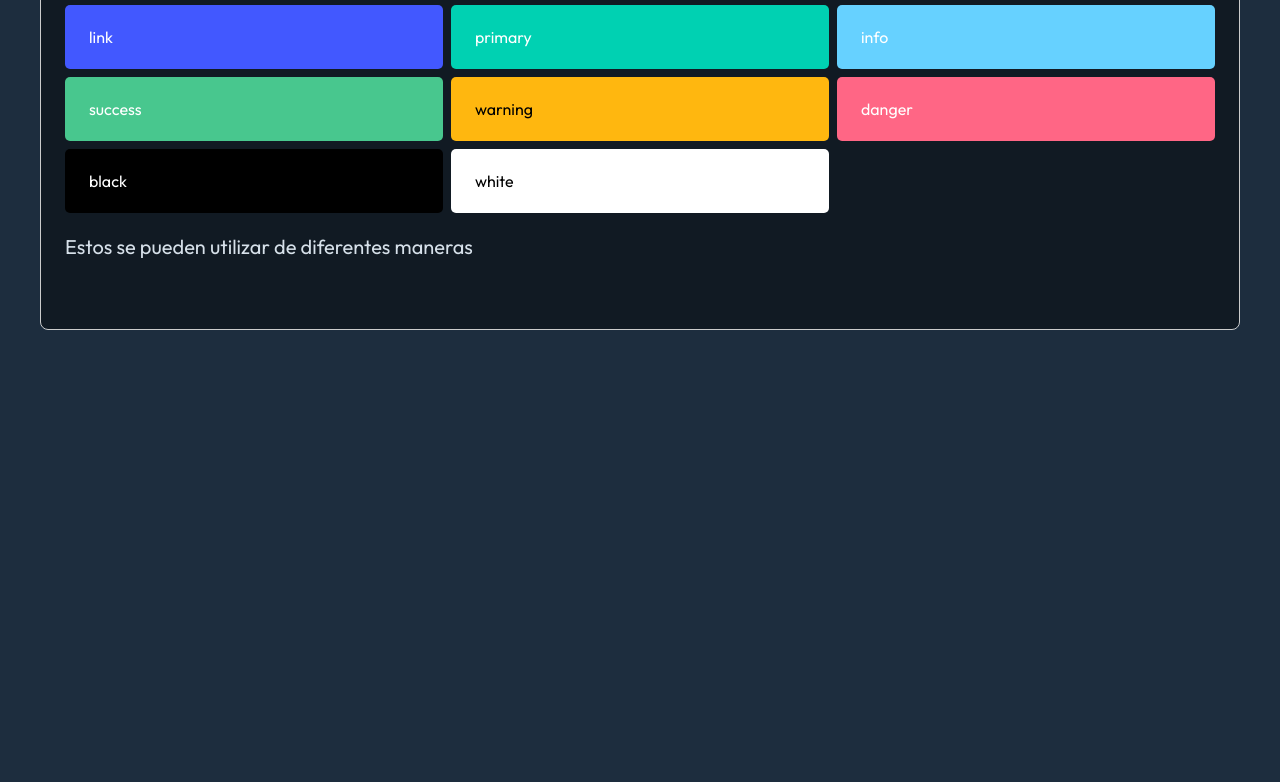
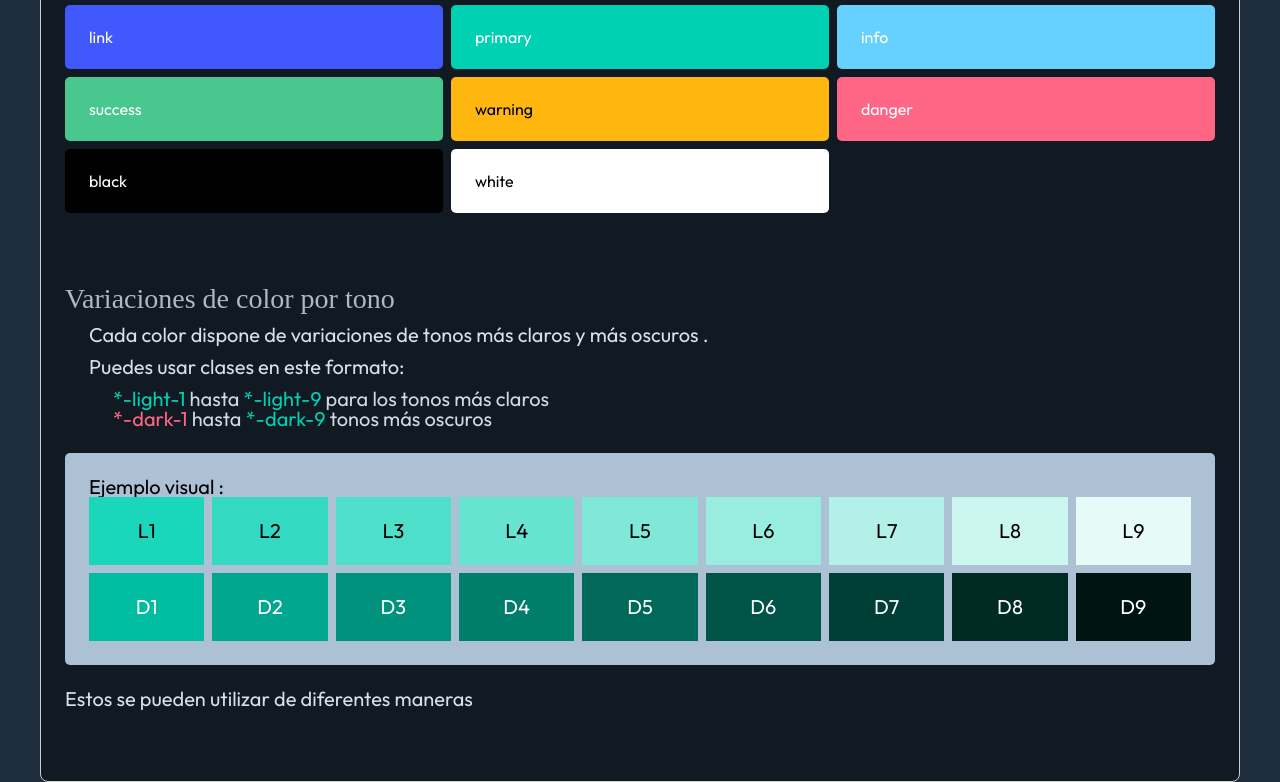
Before and after one commit to manuelmv15/AstroW, a website: page docs/documentation.html in a window 1280 px wide. Shown: the part 1648-2430 px from the top of the page. Before the commit the page ends 1978 px from the top, so only its background shows below. Drawn offline with nearby package versions, Linux system fonts and the light colour scheme; a web font is replaced by a local one.

Commit message:
variacion de color

```diff
--- a/docs/documentation.html
+++ b/docs/documentation.html
@@ -224,7 +224,53 @@ git clone https://github.com/manuelmv15/AstroW
                       <div class="p-2 br text-black bg-color-white">white</div>
                     </div>
                   </section>
+
+                  <section class="mt-4 text-xl">
+                    <h2 class="sub-title theme-font ">Variaciones de color por tono</h2>
+                    <p class="mt-1 ml-2 text-xl">
+                      Cada color dispone de <span class="">variaciones de tonos más claros y más oscuros</span> .
+                    </p>
+
+                    <p class="mt-1 ml-2">
+                      Puedes usar clases en este formato:
+                    </p>
+
+                    <ul class="list-style-disc ml-3 mt-1 ">
+                      <li><code class="text-primary">*-light-1</code> hasta <code class="text-primary">*-light-9</code>  para los tonos más claros</li>
+                      <li><code class="text-danger">*-dark-1</code> hasta <code class="text-primary">*-dark-9</code>   tonos más oscuros</li>
+                    </ul>
+
+
+
+                    <div class="mt-2 p-2 bg-color-gray br text-black">
+                      Ejemplo visual :
+                      <div class="grid grid-cols-9 lg:grid-cols-9 md:grid-cols-3 sm:grid-cols-2 xs:grid-cols-1">
+                        <div class="p-2 text-center bg-color-primary-light-1">L1</div>
+                        <div class="p-2 text-center bg-color-primary-light-2">L2</div>
+                        <div class="p-2 text-center bg-color-primary-light-3">L3</div>
+                        <div class="p-2 text-center bg-color-primary-light-4">L4</div>
+                        <div class="p-2 text-center bg-color-primary-light-5">L5</div>
+                        <div class="p-2 text-center bg-color-primary-light-6">L6</div>
+                        <div class="p-2 text-center bg-color-primary-light-7">L7</div>
+                        <div class="p-2 text-center bg-color-primary-light-8">L8</div>
+                        <div class="p-2 text-center bg-color-primary-light-9">L9</div>
+
+                        <div class="p-2 text-center text-white bg-color-primary-dark-1">D1</div>
+                        <div class="p-2 text-center text-white bg-color-primary-dark-2">D2</div>
+                        <div class="p-2 text-center text-white bg-color-primary-dark-3">D3</div>
+                        <div class="p-2 text-center text-white bg-color-primary-dark-4">D4</div>
+                        <div class="p-2 text-center text-white bg-color-primary-dark-5">D5</div>
+                        <div class="p-2 text-center text-white bg-color-primary-dark-6">D6</div>
+                        <div class="p-2 text-center text-white bg-color-primary-dark-7">D7</div>
+                        <div class="p-2 text-center text-white bg-color-primary-dark-8">D8</div>
+                        <div class="p-2 text-center text-white bg-color-primary-dark-9">D9</div>
+                      </div>
+                    </div>
+                  </section>
+
                   <p class="text-xl mt-2">Estos se pueden utilizar de diferentes maneras</p>
+
+
             </div>
 
 
```
